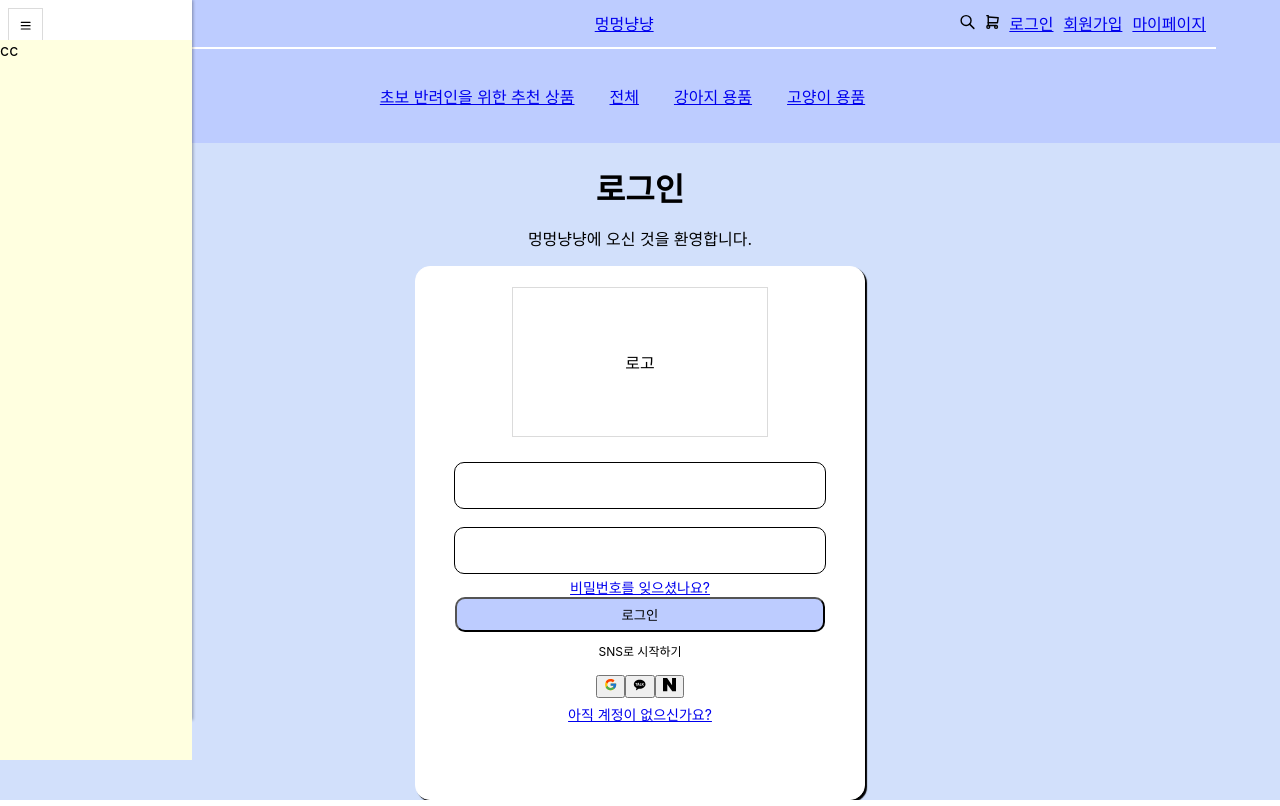
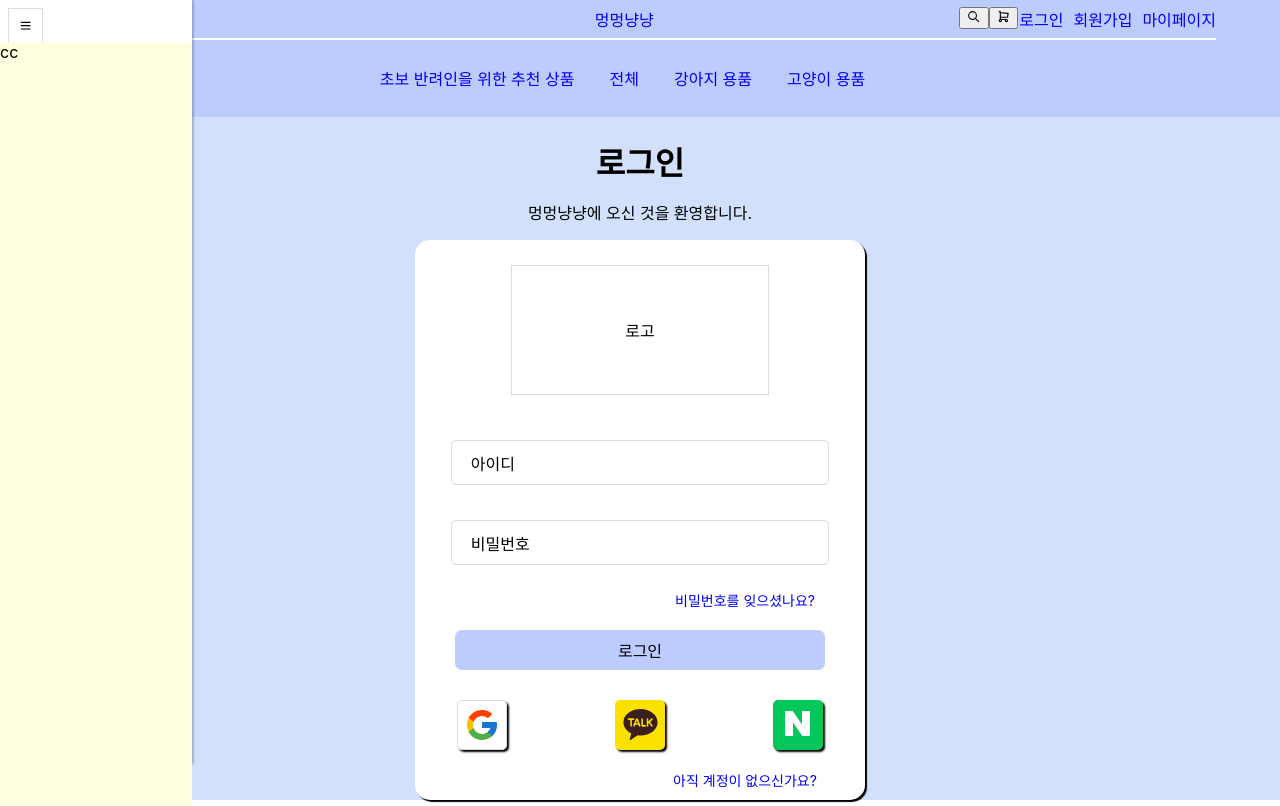
Before and after one commit to meong-nyang/front, a React (Create React App) app: page /user/login in a window 1280 px wide. Built offline with nearby package versions, Linux system fonts and the light colour scheme.

Commit message:
로그인 회원가입  페이지 수정

```diff
--- a/src/components/user/MainHeader/MainHeader.jsx
+++ b/src/components/user/MainHeader/MainHeader.jsx
@@ -29,7 +29,13 @@ function MainHeader(props) {
                     <Link to='/'>멍멍냥냥</Link>
                     <div css={s.accountBox}>
                         <div css={s.accountIcons}>
-                            <TbSearch /><TbShoppingCart />
+                                <div>
+                                    <button><TbSearch /></button>
+                                </div>
+                                <div>
+                                    <button><TbShoppingCart /></button>
+
+                            </div>
                         </div>
                         <a href='/user/login'>로그인</a>
                         <a href='/user/join'>회원가입</a>
--- a/src/components/user/MainHeader/style.js
+++ b/src/components/user/MainHeader/style.js
@@ -6,6 +6,10 @@ export const layout = css`
     width: 100%;
     height: 150px;
     background-color: #BDCCFF;
+
+    & a, link {
+        text-decoration: none;
+    }
 `;
 
 export const frame = css`
@@ -43,17 +47,13 @@ export const menuToggleButton = css`
 export const accountBox = css`
     display: flex;
     & > a {
-        margin-right: 10px;
+        margin-left: 10px;
     }
 `;
 
 export const accountIcons = css`
     display: flex;
     width: 50px;
-    & > svg {
-        font-size: 22px;
-        margin-right: 8px;
-    }
 `;
 
 export const category = css`
--- a/src/components/user/Sidebar/style.js
+++ b/src/components/user/Sidebar/style.js
@@ -6,7 +6,7 @@ export const layout = (isShow) => css`
     transition: all 0.5s ease-in-out;
     box-sizing: border-box;
     width: 15%;
-    height: 90%;
+    height: 95.5%;
     background-color: white;
     box-shadow: 1px 0px 3px #00000055;
 `;
--- a/src/pages/user/MainPage/MainPage.jsx
+++ b/src/pages/user/MainPage/MainPage.jsx
@@ -4,6 +4,7 @@ import * as s from "./style";
 import MainHeader from '../../../components/user/MainHeader/MainHeader';
 import { Swiper, SwiperSlide } from 'swiper/react';
 import 'swiper/css';
+import Sidebar from '../../../components/user/Sidebar/Sidebar';
 
 function MainPage(props) {
     // const autoMoveSlide = () => {
@@ -25,9 +26,14 @@ function MainPage(props) {
         <>
             <div css={s.layout}>
             <MainHeader />
+            <Sidebar />
                 <div css={s.mainContainer}>
                     <div css={s.mainPage}>
-                        <div>추천</div>
+                        <div>
+                            <p>초보 반려인을 위한 추천상품</p>
+                            <button>보러가기</button>
+
+                        </div>
                         <div>추천</div>
                     </div>
                 </div>
--- a/src/pages/user/UserJoinPage/UserJoinPage.jsx
+++ b/src/pages/user/UserJoinPage/UserJoinPage.jsx
@@ -8,7 +8,13 @@ function UserJoinPage(props) {
         <>
             <body css={s.layout}>
                 <MainHeader />
+
                 <h1>회원가입</h1>
+                <div css={s.userJoinContainer}>
+                    <div css={s.userJoinNavBox}>
+                        회원가입
+
+                    </div>
                     <div css={s.joinBox}>
                         <div css={s.formInput}>
                             <h3>회원정보 입력</h3>
@@ -28,13 +34,19 @@ function UserJoinPage(props) {
                                 <label htmlFor="">이름</label>
                                 <input type="text" />
                             </div>
+                            {/* <div>
+                                <label htmlFor="">요청사항</label>
+                                <input type="text" />
+                                </div> */}
+                        </div>
                     <div>
-                            <td>
+                        <div>
                             <label htmlFor="">전화번호</label>
+                            <div css={s.phoneNumber}>
                                 <input type="text" />
                                 <input type="text" />
                                 <input type="text" />
-                            </td>
+                            </div>
                         </div>
                         <div>
                             <label htmlFor="">주소</label>
@@ -46,12 +58,7 @@ function UserJoinPage(props) {
                                 <input type="text" placeholder="상세주소 입력"/>
                             </div>
                         </div>
-                        <div>
-                            <label htmlFor="">요청사항</label>
-                            <input type="text" />
                     </div>
-                    </div>
-
                         {/* <div css={s.formInput}>
                             <h4>반려동물 정보 입력</h4>
                             <div>
@@ -82,6 +89,7 @@ function UserJoinPage(props) {
                         </div> */}
                         <button>다음</button>
                     </div>
+                </div>
             </body>
         </>
     );
--- a/src/pages/user/UserJoinPage/style.js
+++ b/src/pages/user/UserJoinPage/style.js
@@ -12,6 +12,26 @@ export const layout = css`
     }
 `;
 
+export const userJoinContainer = css`
+    display: flex;
+    width: 70%;
+    height: 100%;
+`;
+
+export const userJoinNavBox = css`
+    display: flex;
+    margin: 20px;
+    flex-direction: column;
+    align-items: center;
+    box-sizing: border-box;
+    border: 1px solid #dbdbdb;
+    border-radius: 10px;
+    width: 200px;
+    height: 250px;
+    padding: 10px;
+    background-color: white;
+`;
+
 export const joinBox = css`
     display: flex;
     margin-top: 20px;
@@ -21,7 +41,7 @@ export const joinBox = css`
     border: 1px solid white;
     padding: 10px 50px;
     width: 600px;
-    height: 75%;
+    height: 700px;
     border-radius: 15px;
     background-color: #ffffff;
     box-shadow: 2px 2px 1px;
@@ -66,12 +86,33 @@ export const formInput = css`
     & input {
         border-radius: 5px;
         margin: 10px 0px;
-        width: 350px;
+        width: 70%;
         height: 35px;
         padding: 0px 10px;
         border: none;
         outline: none;
         background-color: #eceaea;
+    }
+`;
+
+export const phoneNumber = css`
+    display: flex;
+    justify-content: space-between;
+    align-items: center;
+    width: 100%;
+
+    & input {
+        flex: 1;
+        height: 35px;
+        border-radius: 5px;
+        padding: 0px 10px;
+        border: none;
+        outline: none;
+        background-color: #eceaea;
+    }
+
+    & input:last-of-type {
+        margin-right: 0px;
     }
 `;
 
--- a/src/pages/user/UserLoginPage/UserLoginPage.jsx
+++ b/src/pages/user/UserLoginPage/UserLoginPage.jsx
@@ -1,12 +1,49 @@
-import React from 'react';
+import React, { useState } from 'react';
 /** @jsxImportSource @emotion/react */
 import * as s from "./style";
 import { FcGoogle } from "react-icons/fc";
 import { SiNaver } from "react-icons/si";
 import { RiKakaoTalkFill } from "react-icons/ri";
 import MainHeader from '../../../components/user/MainHeader/MainHeader';
+import { useMutation } from 'react-query';
 
 function UserLoginPage(props) {
+    const [ authState, setAuthState ] = useState(1);
+
+    const [ username, usernameChange ] = useState();
+    const [ password, passwordChange ] = useState();
+
+    const [ inputUser, setInputUser ] = useState({
+        username: "",
+        password: ""
+    })
+
+    const authSigninMutation = useMutation({
+        mutationKey: "authLoginMutation",
+        onSuccess: response => {
+            const accessToken = response.data;
+            localStorage.setItem("AccessToken", accessToken);
+            alert("..")
+            window.location.replace("/");
+        },
+        onError: error => {
+            alert(error.response.data);
+        }
+    });
+
+    const handleUserLoginSubmitOnClick = () => {
+        authSigninMutation.mutate({
+            username,
+            password
+        })
+    };
+
+    const handleUserLoginSubmitKeyDown = (e) => {
+        if (e.keyDown === 13) {
+            handleUserLoginSubmitOnClick();
+        }
+    };
+
     return (
         <>
             <body css={s.layout}>
@@ -17,17 +54,22 @@ function UserLoginPage(props) {
                     <div css={s.logoBox}>
                         로고
                     </div>
-                    <input type="text" />
-                    <input type="password" />
-                    <a href='/user/find/pw'>비밀번호를 잊으셨나요?</a>
-                    <button>로그인</button>
-                    <p>SNS로 시작하기</p>
+                    <div css={s.loginInputBox}>
+                        <div css={s.inputWrapper}>
+                            <input type="text" name={username} value={username} onChange={username} placeholder=' '/>
+                            <label htmlFor="">아이디</label>
+                        </div>
+                        <div css={s.inputWrapper}>
+                            <input type="password" name={password} value={password} placeholder=' '/>
+                            <label>비밀번호</label>
+                        </div>
+                        <a href='/user/find/pw'>비밀번호를 잊으셨나요?</a>
+                        <button onKeyDown={handleUserLoginSubmitKeyDown} onClick={handleUserLoginSubmitOnClick}>로그인</button>
+                    </div>
                     <div css={s.OAuthButtonBox}>
-                        <a>
-                            <button><FcGoogle /></button>
-                            <button><RiKakaoTalkFill /></button>
-                            <button><SiNaver /></button>
-                        </a>
+                        <button><FcGoogle /></button>
+                        <button><RiKakaoTalkFill /></button>
+                        <button><SiNaver /></button>
                     </div>
                     <a href='/user/join'>아직 계정이 없으신가요?</a>
                 </div>
--- a/src/pages/user/UserLoginPage/style.js
+++ b/src/pages/user/UserLoginPage/style.js
@@ -17,7 +17,6 @@ export const loginBox = css`
     flex-direction: column;
     align-items: center;
     box-sizing: border-box;
-    border: 1px solid white;
     padding: 10px;
     width: 450px;
     height: 70%;
@@ -26,10 +25,8 @@ export const loginBox = css`
     box-shadow: 2px 2px 1px;
 
     & input {
-        margin: 15px 0px 3px;
-        width: 350px;
+        width: 375px;
         height: 45px;
-        border: 1px solid;
         border-radius: 10px;
         padding: 0px 10px;
         font-size: 16px;
@@ -41,6 +38,11 @@ export const loginBox = css`
         justify-content: end;
         align-items: center;
         font-size: 14px;
+        text-decoration: none;
+
+        &:nth-of-type(1) {
+            margin: 0px 0px 0px 210px;
+        }
     }
 
     & p {
@@ -48,13 +50,37 @@ export const loginBox = css`
         margin: 10px 0px;
         font-size: 12px;
     }
+`;
+
+export const logoBox = css`
+    display: flex;
+    margin: 15px 0px 35px;
+    box-sizing: border-box;
+    border: 1px solid #dbdbdb;
+    justify-content: center;
+    align-items: center;
+    box-sizing: border-box;
+    width: 60%;
+    height: 180px;
+`;
+
+export const loginInputBox = css`
+    display: flex;
+    margin-bottom: 10px;
+    flex-direction: column;
+    align-items: center;
+    position: relative;
+    width: 100%;
 
     & > button {
+        margin: 20px 0px;
         width: 370px;
-        height: 35px;
-        border-radius: 10px;
+        height: 40px;
+        border-radius: 7px;
         background-color: #BDCCFF;
+        border: none;
         outline: none;
+        font-size: 16px;
         cursor: pointer;
 
         &:hover {
@@ -67,63 +93,103 @@ export const loginBox = css`
     }
 `;
 
-export const logoBox = css`
-    display: flex;
-    margin: 10px 0px;
+export const inputWrapper = css`
+    position: relative;
+    margin-bottom: 15px;
+    width: 88%;
+
+    & > input {
+        width: 100%;
+        margin: 10px 0;
+        border-radius: 5px;
+        border: 1px solid #dbdbdb;
+        outline: none;
+        font-size: 16px;
         box-sizing: border-box;
-    border: 1px solid #dbdbdb;
-    justify-content: center;
-    align-items: center;
-    box-sizing: border-box;
-    width: 60%;
-    height: 150px;
+    }
+
+    & > label {
+        position: absolute;
+        left: 15px;
+        top: 50%;
+        transform: translateY(-50%);
+        transition: all 0.2s ease;
+        pointer-events: none;
+        padding: 0 5px;
+
+    }
+
+    & > input:focus + label,
+    & > input:not(:placeholder-shown) + label {
+        top: -5px;
+        left: 0px;
+        font-size: 12px;
+    }
 `;
 
 export const findPassword = css`
     display: flex;
     justify-content: end;
     align-items: center;
+
+
 `;
 
 export const OAuthButtonBox = css`
     display: flex;
-    justify-content: space-around;
+    margin-bottom: 20px;
+    justify-content: space-between;
+    box-sizing: border-box;
+    width: 85%;
+    height: 50px;
+
+    & > :nth-of-type(1) {
+        display: flex;
         align-items: center;
-    width: 100%;
-    height: 35px;
-
-    & > a {
-        display: flex;
-        justify-content: center;
-        align-items: center;
-        margin: 0;
-        color: black;
-
-        &:nth-of-type(1) {
         width: 50px;
         height: 50px;
+        background-color: transparent;
+        border: 1px solid #dbdbdb;
+        border-radius: 5px;
+        box-shadow: 2px 2px 2px #000000;
+        cursor: pointer;
+
         & > svg {
-                font-size: 50px;
+            font-size: 40px;
+        }
+
+        &:hover {
+            background-color: #eeeeee;
         }
     }
 
-        &:nth-of-type(2) {
+    & > :nth-of-type(2) {
         width: 50px;
         height: 50px;
         color: #3C1E1E;
         background-color: #FAE100;
+        border: none;
         border-radius: 5px;
+        box-shadow: 2px 2px 2px #000000;
+        cursor: pointer;
+
         & > svg {
-                font-size: 42px;
+            font-size: 39px;
         }
     }
-        &:nth-of-type(3) {
+
+    & > :nth-of-type(3) {
         width: 50px;
         height: 50px;
         color: white;
         background-color: #03C75A;
+        border: none;
         border-radius: 5px;
+        box-shadow: 2px 2px 2px #000000;
+        cursor: pointer;
+
+        & > svg {
+            font-size: 25px;
         }
-
     }
 `;
```
Also changed, not shown: 1 other file (tests, documents, lock files or other folders). Lines whose indentation alone changed are shown as unchanged.
